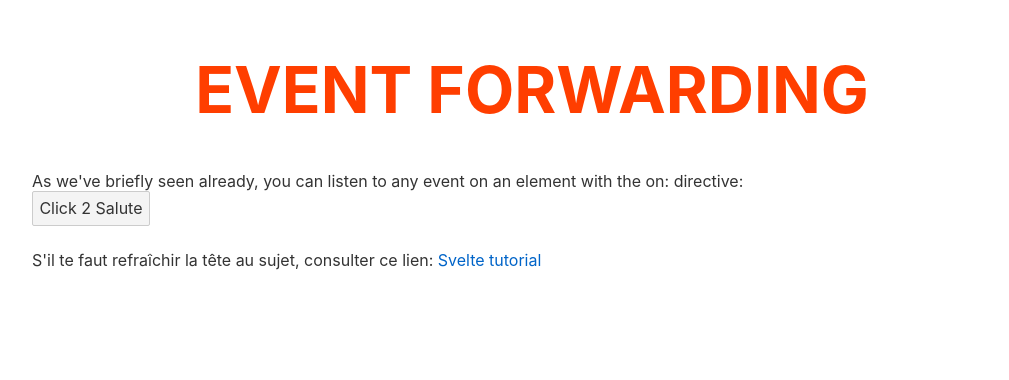
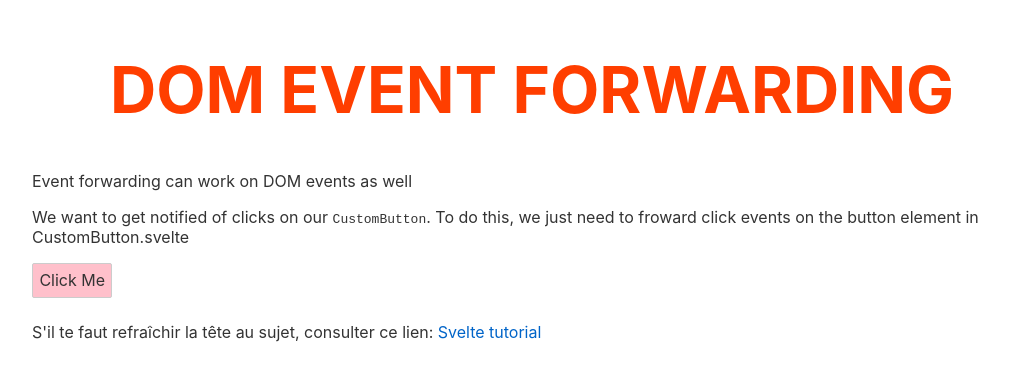
Before and after one commit to GillyRabutTsurwa/svelte-docs-learning, a Svelte app: page / in a window 1280 px wide. Shown: the top 380 px of the page, without its empty margins (108-1117 px from the left). Built offline with nearby package versions, Linux system fonts and the light colour scheme.

Commit message:
DOM event forwarding. pretty easy. quite powerful as well

```diff
--- a/src/App.svelte
+++ b/src/App.svelte
@@ -1,14 +1,11 @@
 <script>
-  import Liaison from "./components/Liaison.svelte";
-  let title = "Event Forwarding";
+  import CustomButton from "./components/CustomButton.svelte";
+  let title = "DOM Event Forwarding";
 
-  function handleMessage(e) {
-    console.log(e);
-    const { type, detail } = e;
-    console.log(type);
-    console.log(detail);
-    console.log(detail.text);
+  function clickMessage() {
+    alert("Bouton Clicked");
   }
+
 </script>
 
 <style>
@@ -46,14 +43,16 @@
 <main>
   <h1 id="title">{title}</h1>
   <div class="docs-read">
-    As we've briefly seen already, you can listen to any event on an element
-    with the on: directive:
+    <p>Event forwarding can work on DOM events as well</p>
+    <p>
+      We want to get notified of clicks on our <code>CustomButton</code>. To do this, we just need to froward click events on the button element in CustomButton.svelte
+    </p>
   </div>
 
-  <Liaison on:message={handleMessage} />
+  <CustomButton on:click={clickMessage} />
   <p>
     S'il te faut refraîchir la tête au sujet, consulter ce lien:
-    <a href="https://svelte.dev/tutorial/keyed-each-blocks" target="_blank">
+    <a href="https://svelte.dev/tutorial/dom-event-forwarding" target="_blank">
       Svelte tutorial
     </a>
   </p>
--- a/src/components/Child.svelte
+++ /dev/null
@@ -1,12 +0,0 @@
-<script>
-  import { createEventDispatcher } from "svelte";
-  const dispatch = createEventDispatcher();
-
-  function ditGutenTag() {
-    dispatch("message", {
-      text: "Guten-Tag Bonjour Sema"
-    });
-  }
-</script>
-
-<button on:click={ditGutenTag}>Click 2 Salute</button>
--- /dev/null
+++ b/src/components/CustomButton.svelte
@@ -0,0 +1,7 @@
+<style>
+  button {
+    background-color: pink;
+  }
+</style>
+
+<button on:click>Click Me</button>
--- a/src/components/Liaison.svelte
+++ /dev/null
@@ -1,6 +0,0 @@
-<script>
-  import Child from "./Child.svelte";
-</script>
-
-<!-- NOTE: simple que ça  -->
-<Child on:message />
```
Also changed, not shown: 1 other file (tests, documents, lock files or other folders).
